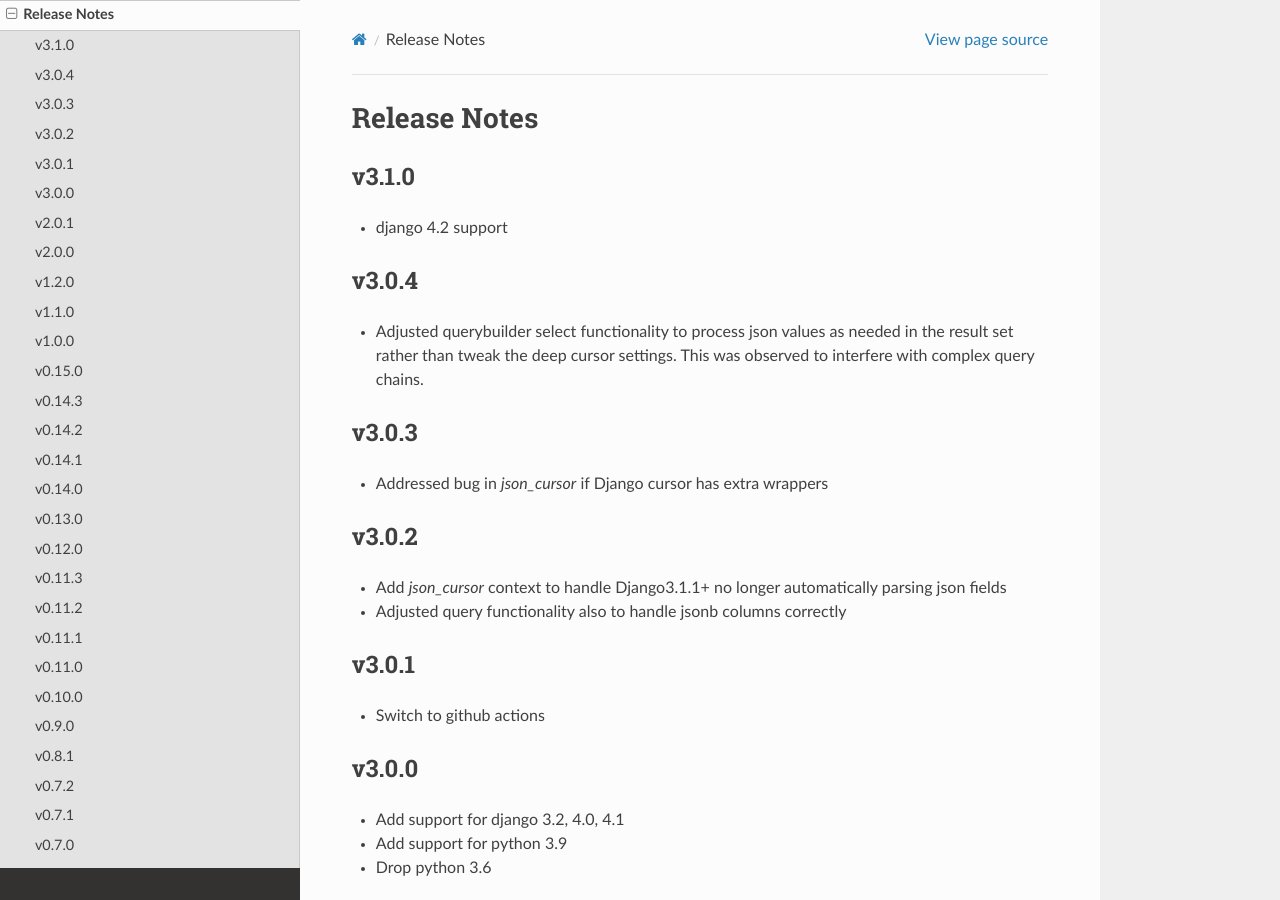
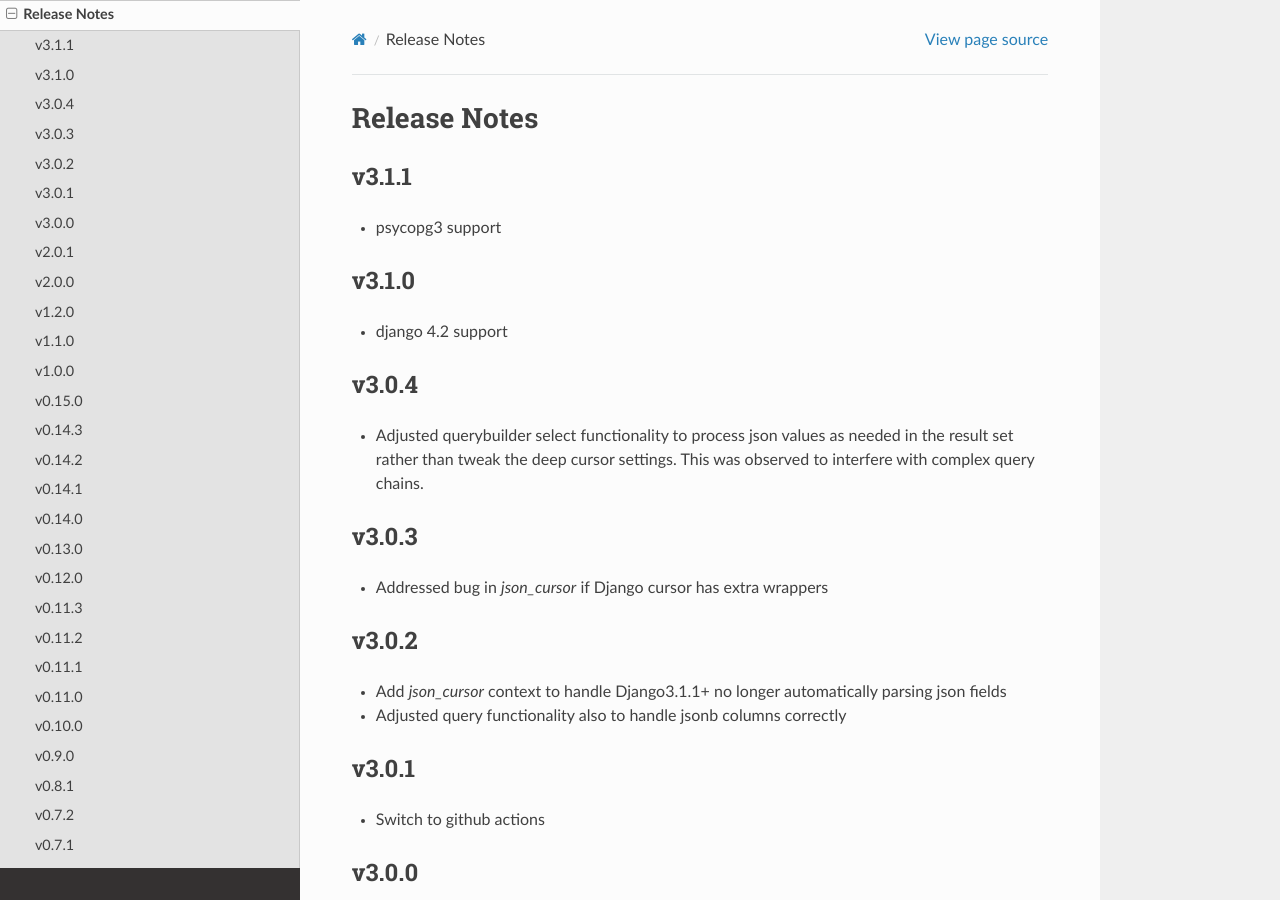
Before and after one commit to ambitioninc/django-query-builder, a Sphinx documentation site: the page built from docs/release_notes.rst, in a window 1280 px wide and 900 px high. Built offline with Sphinx 7.4.7 and the Read the Docs theme 2.0.0, drawn with Linux system fonts in a browser that asks for light colours.

Commit message:
release notes and version bump

```diff
--- a/docs/release_notes.rst
+++ b/docs/release_notes.rst
@@ -1,5 +1,9 @@
 Release Notes
 =============
+
+v3.1.1
+------
+* psycopg3 support
 
 v3.1.0
 ------
--- a/querybuilder/version.py
+++ b/querybuilder/version.py
@@ -1 +1 @@
-__version__ = '3.1.0'
+__version__ = '3.1.1'
```
